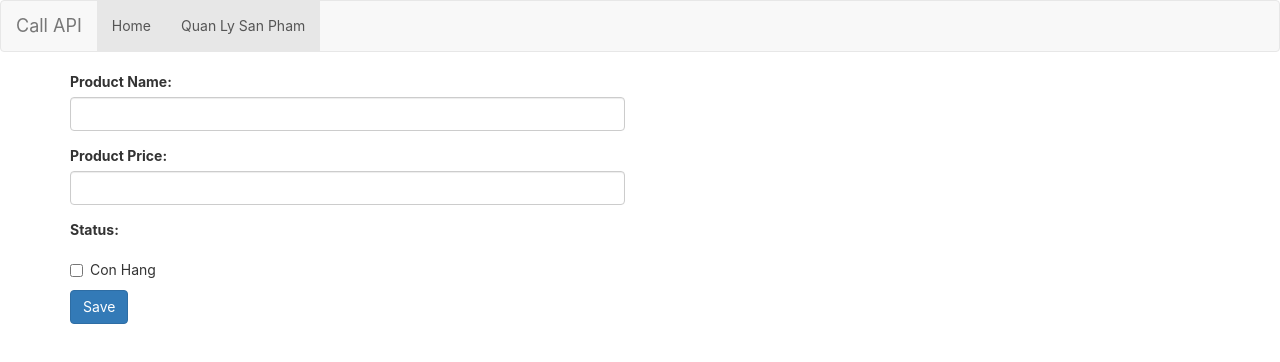
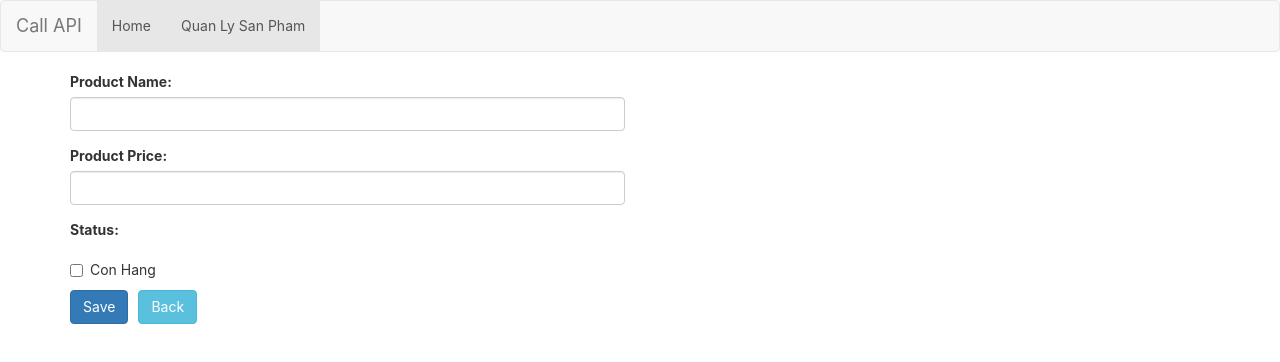
Before and after one commit to daonguyyen/react-call-api, a React (Create React App) app: page /product/add in a window 1280 px wide. Shown: the top 362 px of the page. Built offline with nearby package versions, Linux system fonts and the light colour scheme.

Commit message:
8-Connect API : Thêm Sản Phẩm P2

```diff
--- a/src/App.css
+++ b/src/App.css
@@ -39,3 +39,4 @@
 
 .m-b-10{ margin-bottom: 10px;}
 .m-l-5 { margin-left: 5px;}
+.mr-10 { margin-right: 10px;}
--- a/src/pages/ProductActionPage/ProductActionPage.js
+++ b/src/pages/ProductActionPage/ProductActionPage.js
@@ -1,5 +1,6 @@
 import React, { Component } from 'react';
 import callAPI from './../../utils/apiCaller';
+import { Link } from 'react-router-dom';
 
 
 class ProductActionPage extends Component {
@@ -24,13 +25,15 @@ class ProductActionPage extends Component {
 
     onSave = event => {
         event.preventDefault();
-        var {txtName, txtPrice, chkbStatus} = this.state
+        var {txtName, txtPrice, chkbStatus} = this.state;
+        var {history} = this.props;
         callAPI('products', 'POST', {
             name :  txtName,
             price : txtPrice,
             status : chkbStatus
         }).then(res => {
-            console.log(res);
+            // console.log(res);
+            history.goBack();
         })
     }
 
@@ -72,7 +75,8 @@ class ProductActionPage extends Component {
                         </label>
                     </div>
 
-                    <button type="submit" className="btn btn-primary">Save</button>
+                    <button type="submit" className="btn btn-primary mr-10">Save</button>
+                    <Link to='/product-list' className="btn btn-info ">Back</Link>
                 </form>
             </div>
         );
--- a/src/routes.js
+++ b/src/routes.js
@@ -18,7 +18,7 @@ const routes = [
     {
         path : '/product/add',
         exact : false,
-        main : () => <ProductActionPage/>
+        main : ({history}) => <ProductActionPage history={history}/>
     },
     {
         path : '/product/:id/edit',
```
